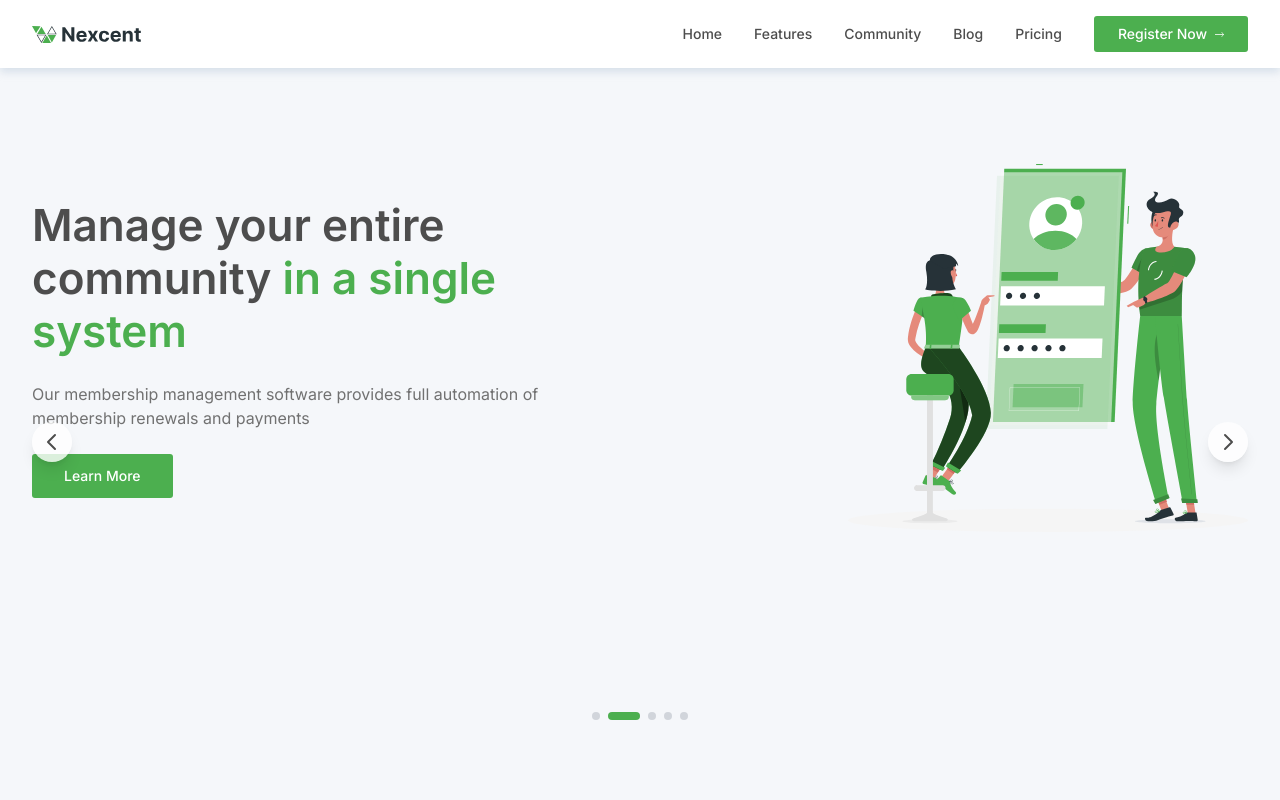
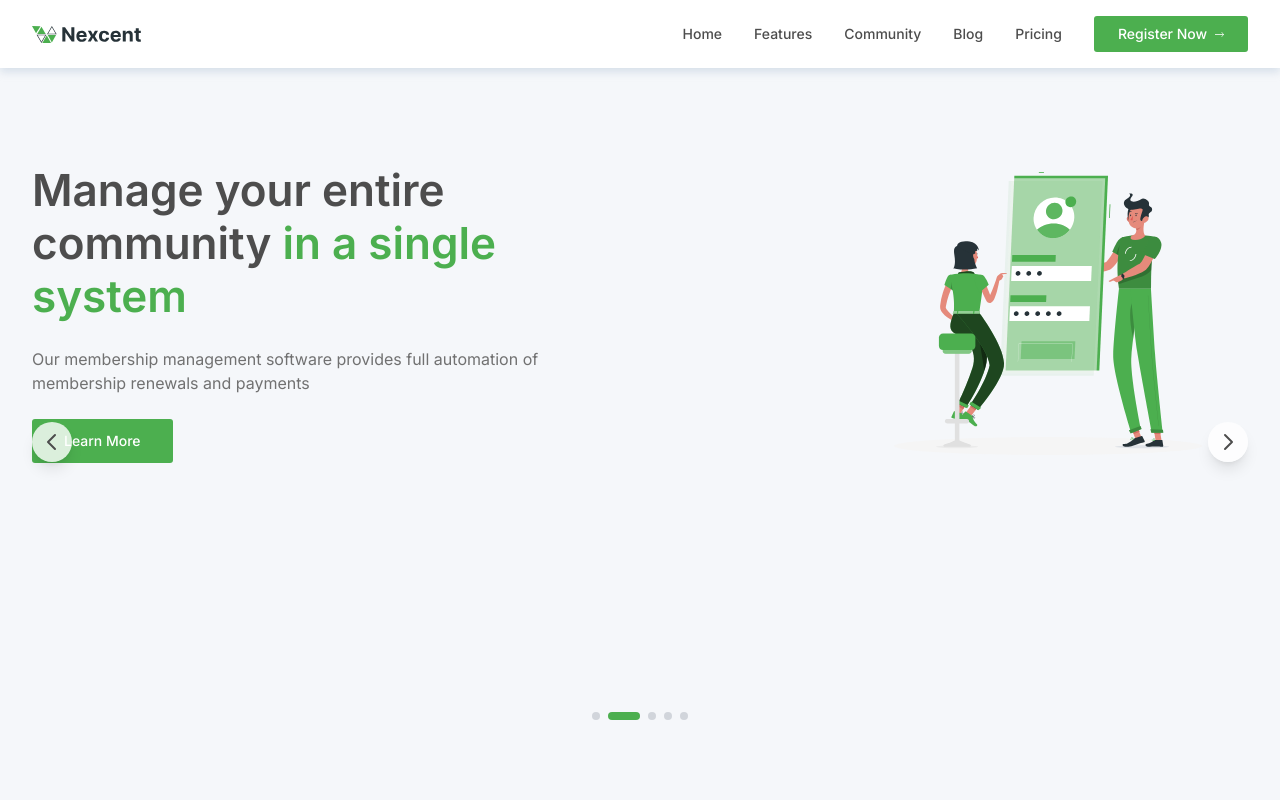
Before and after one commit to djpinto2/FIGMAFRANCO1, a Next.js app: page / in a window 1280 px wide. Shown: the top 800 px of the page. Built offline with nearby package versions, Linux system fonts and the light colour scheme.

Commit message:
Fix images in Hero carousel and Blog modal

```diff
--- a/components/BlogSection.tsx
+++ b/components/BlogSection.tsx
@@ -97,6 +97,7 @@ export default function BlogSection() {
               >
                 {/* Image */}
                 <div className="relative h-64 overflow-hidden rounded-t-lg bg-gray-200">
+                  {post.image && (
                     <Image
                       src={post.image}
                       alt={post.title}
@@ -105,6 +106,7 @@ export default function BlogSection() {
                       sizes="(max-width: 768px) 100vw, (max-width: 1200px) 50vw, 33vw"
                       unoptimized
                     />
+                  )}
                 </div>
 
                 {/* Content Card - Overlapping */}
@@ -179,15 +181,17 @@ export default function BlogSection() {
             <div className="flex flex-col">
               {/* Image */}
               <div className="relative w-full h-64 md:h-80 overflow-hidden rounded-t-lg bg-gray-200">
+                {selectedPost.image && (
                   <Image
                     src={selectedPost.image}
                     alt={selectedPost.title}
-                  width={1200}
-                  height={600}
-                  className="w-full h-full object-cover"
+                    fill
+                    className="object-cover"
                     priority
                     unoptimized
+                    sizes="(max-width: 768px) 100vw, (max-width: 1200px) 80vw, 1200px"
                   />
+                )}
               </div>
 
               {/* Content */}
--- a/components/Hero.tsx
+++ b/components/Hero.tsx
@@ -146,13 +146,16 @@ export default function Hero() {
 
                   {/* Right Illustration */}
                   <div className="flex justify-center lg:justify-end">
-                    <Image
-                      src={slide.image}
-                      alt={slide.imageAlt}
-                      width={272}
-                      height={283}
-                      className="w-full max-w-[400px] h-auto"
-                    />
+                    <div className="relative w-full max-w-[400px] h-[283px]">
+                      <Image
+                        src={slide.image}
+                        alt={slide.imageAlt}
+                        fill
+                        className="object-contain"
+                        unoptimized
+                        sizes="(max-width: 768px) 100vw, 400px"
+                      />
+                    </div>
                   </div>
                 </div>
                   </motion.div>
```
Lines whose indentation alone changed are shown as unchanged.
